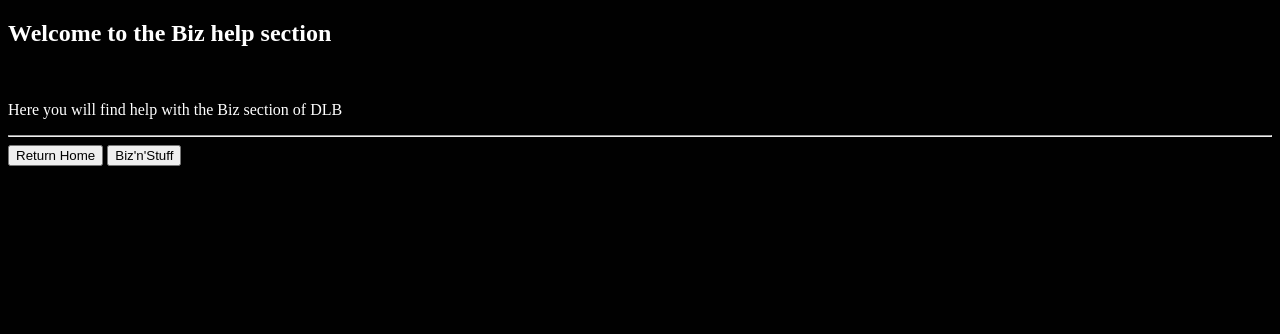
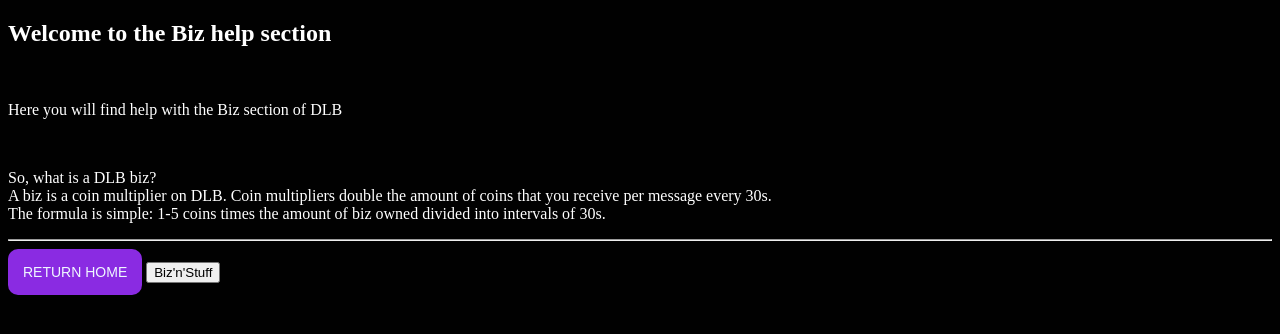
Before and after one commit to CKStudios2018/lvlBot, a website: page docs/help/bizno/index.html in a window 1280 px wide. Drawn offline with Linux system fonts and the light colour scheme.

Commit message:
site updates
Co-Authored-By: CKStudios <75259904+CKStudios2018@users.noreply.github.com>
Co-Authored-By: V1RU5 <79205320+jodri-code@users.noreply.github.com>

```diff
--- a/docs/help/bizno/biz.css
+++ b/docs/help/bizno/biz.css
@@ -4,3 +4,14 @@ body{
     background-size: cover;
     background-position: center;
 }
+
+#return-button{
+    text-transform: uppercase;
+    border: 0;
+    padding: 15px;
+    font-size: 14px;
+    cursor: pointer;
+    border-radius: 10px;
+    color:aliceblue;
+    background-color: blueviolet;
+}
--- a/docs/help/bizno/index.html
+++ b/docs/help/bizno/index.html
@@ -8,8 +8,12 @@
         <h2 style="color: white;">Welcome to the Biz help section</h2>
         <br>
         <p style="color: white;">Here you will find help with the Biz section of DLB</p>
+        <br>
+        <p style="color: white;">So, what is a DLB biz? <br>
+            A biz is a coin multiplier on DLB. Coin multipliers double the amount of coins that you receive per message every 30s. <br>
+                The formula is simple: 1-5 coins times the amount of biz owned divided into intervals of 30s.</p>
         <hr>
-        <button onclick="location.href='https://ckstudios2018.github.io/lvlBot';" style="text-align: end;">Return Home</button>
+        <button id="return-button" onclick="location.href='https://ckstudios2018.github.io/lvlBot';">Return Home</button>
         <button onclick="location.href='https://ckstudios2018.github.io/lvlBot/biz/';" style="text-align: end;">Biz'n'Stuff</button>
    </body>
 </html>
--- a/docs/help/commands/mstyle.css
+++ b/docs/help/commands/mstyle.css
@@ -4,3 +4,14 @@ body{
     background-size: cover;
     background-position: center;
 }
+
+#return-button{
+    text-transform: uppercase;
+    border: 0;
+    padding: 15px;
+    font-size: 14px;
+    cursor: pointer;
+    border-radius: 10px;
+    color:aliceblue;
+    background-color: blueviolet;
+}
--- a/docs/help/hstyle.css
+++ b/docs/help/hstyle.css
@@ -4,3 +4,14 @@ body{
     background-size: cover;
     background-position: center;
 }
+
+#return-button{
+    text-transform: uppercase;
+    border: 0;
+    padding: 15px;
+    font-size: 14px;
+    cursor: pointer;
+    border-radius: 10px;
+    color:aliceblue;
+    background-color: blueviolet;
+}
--- a/docs/help/shop/sstyle.css
+++ b/docs/help/shop/sstyle.css
@@ -4,3 +4,14 @@ body{
     background-size: cover;
     background-position: center;
 }
+
+#return-button{
+    text-transform: uppercase;
+    border: 0;
+    padding: 15px;
+    font-size: 14px;
+    cursor: pointer;
+    border-radius: 10px;
+    color:aliceblue;
+    background-color: blueviolet;
+}
--- a/docs/shop/sell/style.css
+++ b/docs/shop/sell/style.css
@@ -4,3 +4,14 @@ body{
     background-size: cover;
     background-position: center;
 }
+
+#return-button{
+    text-transform: uppercase;
+    border: 0;
+    padding: 15px;
+    font-size: 14px;
+    cursor: pointer;
+    border-radius: 10px;
+    color:aliceblue;
+    background-color: blueviolet;
+}
```
Also changed, not shown: docs/help/commands/index.html (+1 -1 lines), docs/help/index.html (+1 -1 lines), docs/help/shop/index.html (+1 -1 lines), docs/index.html (+5 -4 lines), docs/shop/index.html (+3 -1 lines), docs/shop/sell/index.html (+1 -1 lines).
